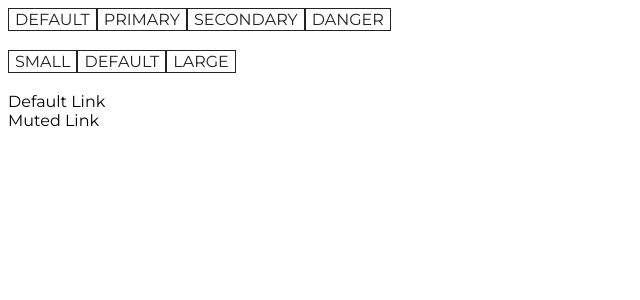
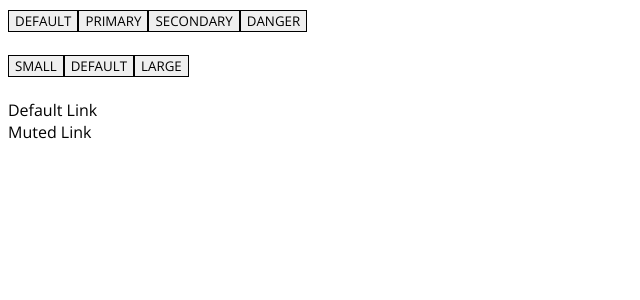
Before and after one commit to thegrinder/basic-styled-uikit, a React app: page / in a window 1280 px wide. Shown: the top 300 px of the page, without its empty margins (0-640 px from the left). Built offline with nearby package versions, Linux system fonts and the light colour scheme; what helpers would draw is missing.

Commit message:
Change the font and remove font properties from button - set them in global-styles

```diff
--- a/app/components/Button/Button.js
+++ b/app/components/Button/Button.js
@@ -5,9 +5,6 @@
   margin: 0;
   border: none;
   overflow: visible;
-  font: inherit;
-  color: inherit;
-  text-transform: none;
   display: inline-block;
   box-sizing: border-box;
   vertical-align: middle;
@@ -19,8 +16,6 @@
   touch-action: manipulation;
   cursor: pointer;
   outline: none;
-  background-color: transparent;
-  color: #222;
   border-width: 1px;
   border-style: solid;
   ${getBtnSizeStyle}
--- a/app/global-styles.js
+++ b/app/global-styles.js
@@ -9,6 +9,13 @@
   body {
     width: 100%;
     height: 100%;
-    font-family: 'Montserrat', sans-serif;
+    font-family: 'Open Sans', sans-serif;
+  }
+  button {
+    font-family: 'Open Sans', sans-serif;
+    font-weight: 400;
+  }
+  a {
+    font-weight: 300;
   }
 `;
--- a/app/index.html
+++ b/app/index.html
@@ -4,7 +4,7 @@
   <meta charset="UTF-8">
   <meta name="viewport" content="width=device-width, initial-scale=1.0">
   <title>basic-styled-uikit</title>
-  <link href="https://fonts.googleapis.com/css?family=Montserrat:300,400,500,600,700" rel="stylesheet">
+  <link href="https://fonts.googleapis.com/css?family=Open+Sans:300,400,600" rel="stylesheet">
 </head>
 <body>
   <div id="app"></div>
```
